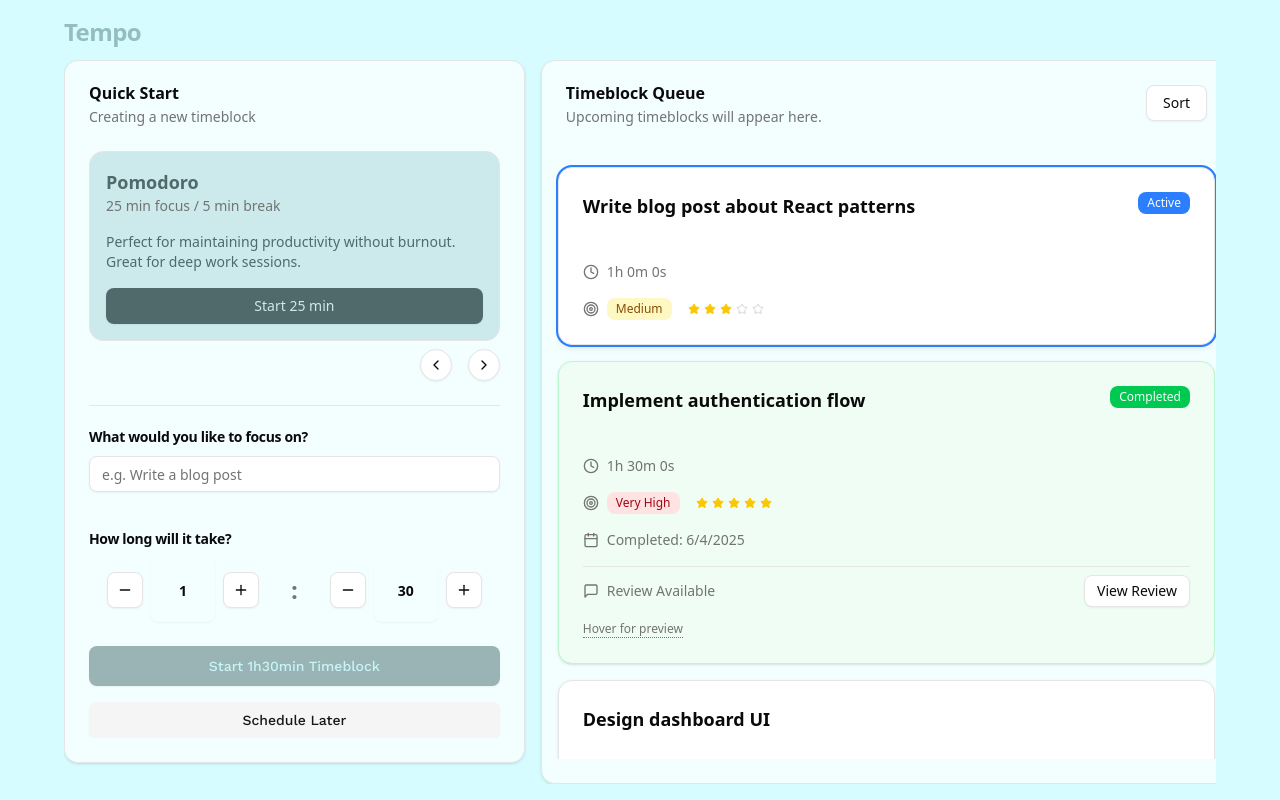
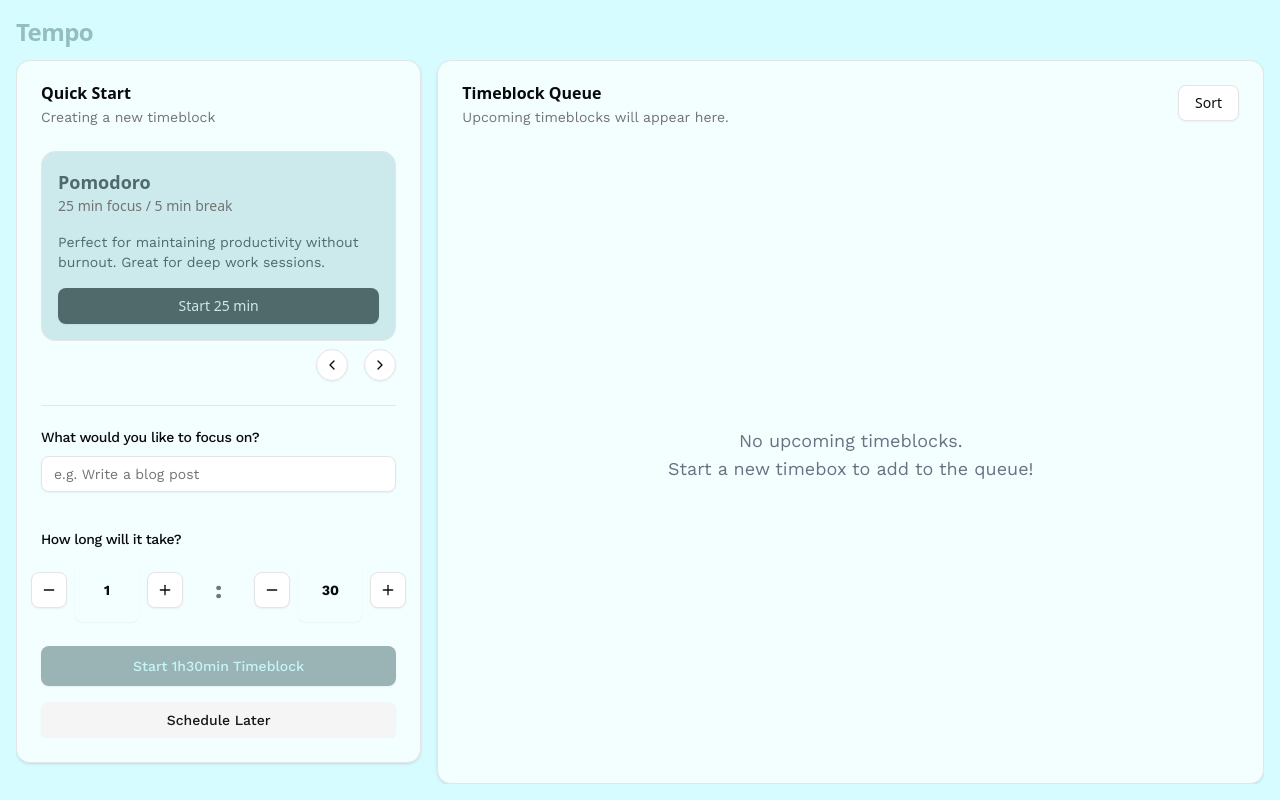
Before and after one commit to brxjonesdev/tempo, a Next.js app: page / in a window 1280 px wide. Built offline with nearby package versions, Linux system fonts and the light colour scheme.

Commit message:
feat: enhance UI components with improved styles and layout adjustments

```diff
--- a/src/app/page.tsx
+++ b/src/app/page.tsx
@@ -13,12 +13,12 @@ export default function Home() {
 
   return (
     <main className="bg-[#d6fcff] flex flex-col items-center p-4 w-full font-body font-medium gap-2 h-full">
-      <div className="max-w-6xl w-full space-y-4 lg:space-y-0 lg:flex gap-3 flex-1 flex-col h-full">
+      <div className="max-w-7xl w-full space-y-4 lg:space-y-0 lg:flex gap-3 flex-1 flex-col h-full">
         <div>
           <h2 className="text-2xl font-bold tracking-tight text-[#93bdc0]">Tempo</h2>
         </div>
 
-        <section className="lg:grid  grid-cols-[40%_60%] gap-4 flex-1 overflow-hidden space-y-6 lg:space-y-0">
+        <section className="lg:grid grid-cols-3 gap-4 flex-1 overflow-hidden space-y-6 lg:space-y-0">
           <div>
             {currentTimebox ? (
             <Timer goal={currentTimebox.goal} duration={currentTimebox.duration} />
@@ -26,7 +26,7 @@ export default function Home() {
             <QuickStart/>
           )}
           </div>
-          <div className="flex flex-col flex-1 min-h-0">
+          <div className="flex flex-col flex-1 min-h-0 col-span-2">
             <Queue />
           </div>
 
--- a/src/features/timebox/components/create-timeblock.tsx
+++ b/src/features/timebox/components/create-timeblock.tsx
@@ -7,14 +7,11 @@ import { Minus, Plus } from 'lucide-react';
 import { useState } from 'react';
 
 export default function CreateTimeblock() {
-
   const [selectedTime, setSelectedTime] = useState({ hours: 1, minutes: 30 })
-
-
   return (
-    <section className="space-y-6 flex-1 flex flex-col">
+    <section className="space-y-6 flex-1 flex flex-col font-heading font-normal">
       <div className='space-y-3'>
-        <Label htmlFor="timeblock-name" className="font-semibold -tracking-wide">
+        <Label htmlFor="timeblock-name" className="-tracking-wide">
           What would you like to focus on?
         </Label>
         <Input
@@ -24,7 +21,7 @@ export default function CreateTimeblock() {
         />
       </div>
       <div className='space-y-3'>
-        <Label htmlFor="timeblock-duration" className="font-semibold -tracking-wide mt-4">
+        <Label htmlFor="timeblock-duration" className=" -tracking-wide mt-4">
           How long will it take?
         </Label>
         <CardContent>
--- a/src/features/timebox/components/presets.tsx
+++ b/src/features/timebox/components/presets.tsx
@@ -90,7 +90,7 @@ export default function Presets() {
                   <p className="text-sm text-muted-foreground">{preset.description}</p>
                 </div>
                 <div>
-                  <p className="text-sm text-[#50696b] hidden lg:block">{preset.blurb}</p>
+                  <p className="text-sm text-[#50696b] hidden lg:block font-heading font-normal">{preset.blurb}</p>
                 </div>
                 <Button className="text-sm bg-[#50696b] text-[#cceaec]">
                   Start {preset.duration} min
--- a/src/features/timebox/components/quick-start.tsx
+++ b/src/features/timebox/components/quick-start.tsx
@@ -9,7 +9,7 @@ export default function QuickStart() {
     <Card className="flex flex-col flex-1 bg-white/70 overflow-hidden">
                   <CardHeader>
                     <CardTitle>Quick Start</CardTitle>
-                    <CardDescription>Creating a new timeblock</CardDescription>
+                    <CardDescription className='font-heading font-normal'>Creating a new timeblock</CardDescription>
                   </CardHeader>
                   <CardContent className="flex flex-col flex-1 overflow-y-auto">
                     <Presets />
--- a/src/features/timeline-queue/components/queue.tsx
+++ b/src/features/timeline-queue/components/queue.tsx
@@ -19,44 +19,14 @@ import TimeboxCard, { TimeboxCardProps } from './timebox-card';
 
 export default function Queue() {
   const timeblocks: TimeboxCardProps[] = [
-    {
-      goal: "Write blog post about React patterns",
-      duration: 3600,
-      completionDate: null,
-      priority: 3,
-      isActive: true,
-    },
-    {
-      goal: "Implement authentication flow",
-      duration: 5400,
-      completionDate: new Date("2025-06-04T16:30:00Z"),
-      priority: 5,
-      isActive: false,
-      isCompleted: true,
-      postBoxReview: "Flow is smooth, just needs tests and cleanup.",
-    },
-    {
-      goal: "Design dashboard UI",
-      duration: 2700,
-      completionDate: null,
-      priority: 2,
-      isActive: false,
-    },
-    {
-      goal: "Fix bug in timepicker component",
-      duration: 1800,
-      completionDate: new Date("2025-06-03T10:00:00Z"),
-      priority: 4,
-      isActive: false,
-      isCompleted: true,
-    },
+
   ];
 
   return (
-   <Card className="flex flex-col flex-1 bg-white/70 overflow-hidden">
+   <Card className="flex flex-col flex-1 bg-white/70 overflow-hidden ">
       <CardHeader>
         <CardTitle>Timeblock Queue</CardTitle>
-        <CardDescription>Upcoming timeblocks will appear here.</CardDescription>
+        <CardDescription className='font-heading font-normal'>Upcoming timeblocks will appear here.</CardDescription>
         <CardAction>
           <DropdownMenu>
             <DropdownMenuTrigger asChild>
@@ -71,14 +41,18 @@ export default function Queue() {
         </CardAction>
       </CardHeader>
 
-      <CardContent className="overflow-y-scroll p-4 space-y-4">
-
-
+      <CardContent className="overflow-y-scroll p-4 space-y-4 flex-1 flex flex-col">
         {timeblocks
         .splice(0, 4) // Limit to 5 for display
         .map((timeblock, index) => (
           <TimeboxCard key={index} {...timeblock} />
         ))}
+        { timeblocks.length === 0 && (
+          <div className="text-center text-gray-500 flex-1 flex flex-col justify-center items-center text-lg font-heading font-normal">
+            <p>No upcoming timeblocks.</p>
+            <p>Start a new timebox to add to the queue!</p>
+          </div>
+        )}
       </CardContent>
     </Card>
   );
```
